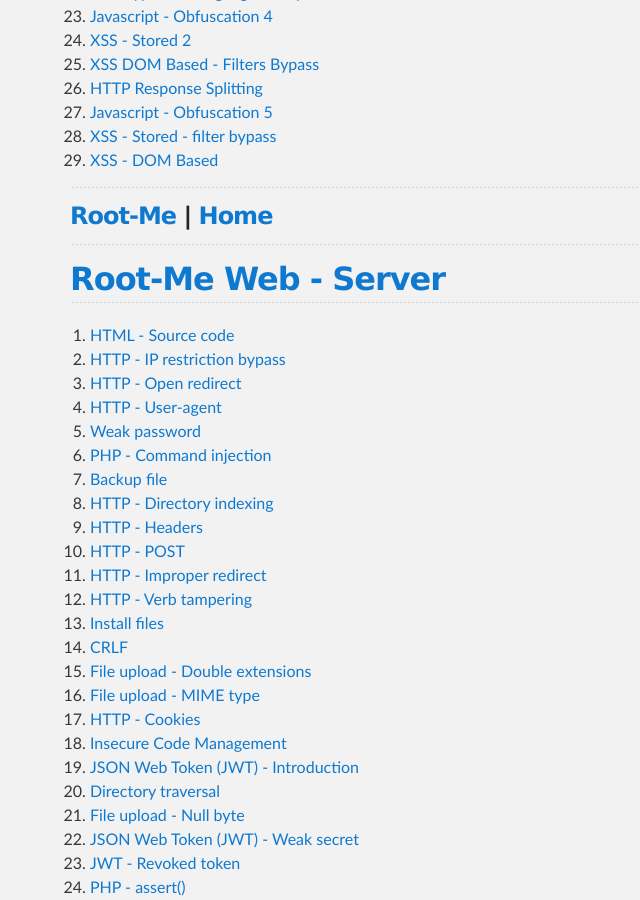
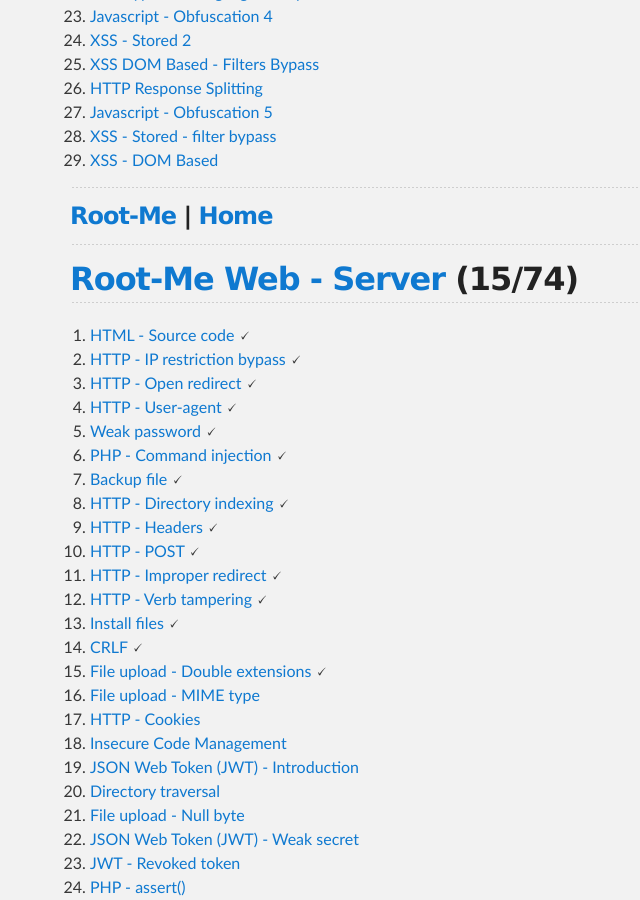
Before and after one commit to djm89uk/djm89uk.github.io, a Jekyll site: the page built from rootme.md, in a window 1280 px wide and 900 px high, scrolled down 11105 px. Shown: the whole window, without its empty margins (250-890 px from the left). Built offline with Jekyll 4.4.1, drawn with Linux system fonts in a browser that asks for light colours; our own code applies the rules of GitHub Pages for plain Markdown files.

Commit message:
Update rootme.md

```diff
--- a/rootme.md
+++ b/rootme.md
@@ -488,23 +488,23 @@
 
 ---
 
-## [Root-Me Web - Server](./rootme_wser.md)
+## [Root-Me Web - Server](./rootme_wser.md) (15/74)
 
-1. [HTML - Source code](./rootme_wser.md#html-source-code)
-2. [HTTP - IP restriction bypass](./rootme_wser.md#http-ip-restriction-bypass)
-3. [HTTP - Open redirect](./rootme_wser.md#http-open-redirect)
-4. [HTTP - User-agent](./rootme_wser.md#http-user-agent)
-5. [Weak password](./rootme_wser.md#weak-password)
-6. [PHP - Command injection](./rootme_wser.md#php-command-injection)
-7. [Backup file](./rootme_wser.md#backup-file)
-8. [HTTP - Directory indexing](./rootme_wser.md#http-directory-indexing)
-9. [HTTP - Headers](./rootme_wser.md#http-headers)
-10. [HTTP - POST](./rootme_wser.md#http-post)
-11. [HTTP - Improper redirect](./rootme_wser.md#http-improper-redirect)
-12. [HTTP - Verb tampering](./rootme_wser.md#http-verb-tampering)
-13. [Install files](./rootme_wser.md#install-files)
-14. [CRLF](./rootme_wser.md#crlf)
-15. [File upload - Double extensions](./rootme_wser.md#file-upload-double-extensions)
+1. [HTML - Source code](./rootme_wser.md#html-source-code) 🗸
+2. [HTTP - IP restriction bypass](./rootme_wser.md#http-ip-restriction-bypass) 🗸
+3. [HTTP - Open redirect](./rootme_wser.md#http-open-redirect) 🗸
+4. [HTTP - User-agent](./rootme_wser.md#http-user-agent) 🗸
+5. [Weak password](./rootme_wser.md#weak-password) 🗸
+6. [PHP - Command injection](./rootme_wser.md#php-command-injection) 🗸
+7. [Backup file](./rootme_wser.md#backup-file) 🗸
+8. [HTTP - Directory indexing](./rootme_wser.md#http-directory-indexing) 🗸
+9. [HTTP - Headers](./rootme_wser.md#http-headers) 🗸
+10. [HTTP - POST](./rootme_wser.md#http-post) 🗸
+11. [HTTP - Improper redirect](./rootme_wser.md#http-improper-redirect) 🗸
+12. [HTTP - Verb tampering](./rootme_wser.md#http-verb-tampering) 🗸
+13. [Install files](./rootme_wser.md#install-files) 🗸
+14. [CRLF](./rootme_wser.md#crlf) 🗸
+15. [File upload - Double extensions](./rootme_wser.md#file-upload-double-extensions) 🗸
 16. [File upload - MIME type](./rootme_wser.md#file-upload-mime-type)
 17. [HTTP - Cookies](./rootme_wser.md#http-cookies)
 18. [Insecure Code Management](./rootme_wser.md#insecure-code-management)
```
